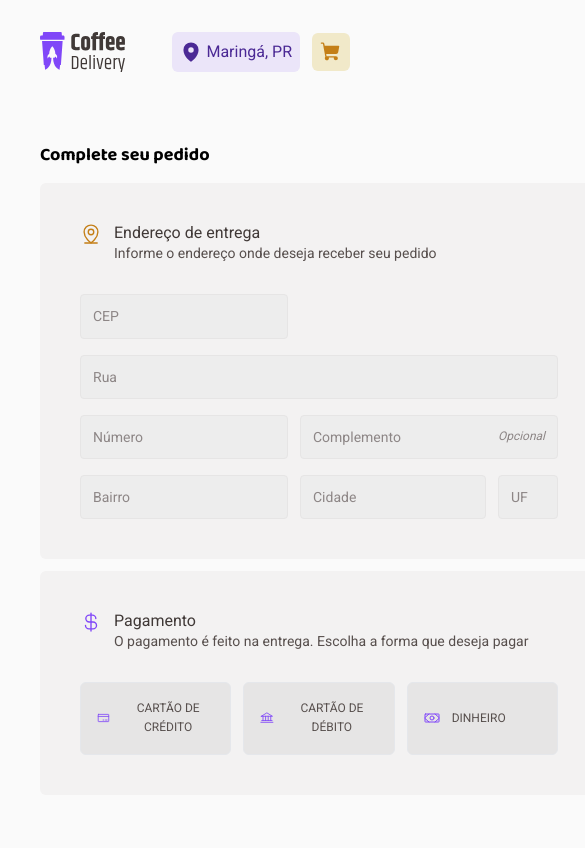
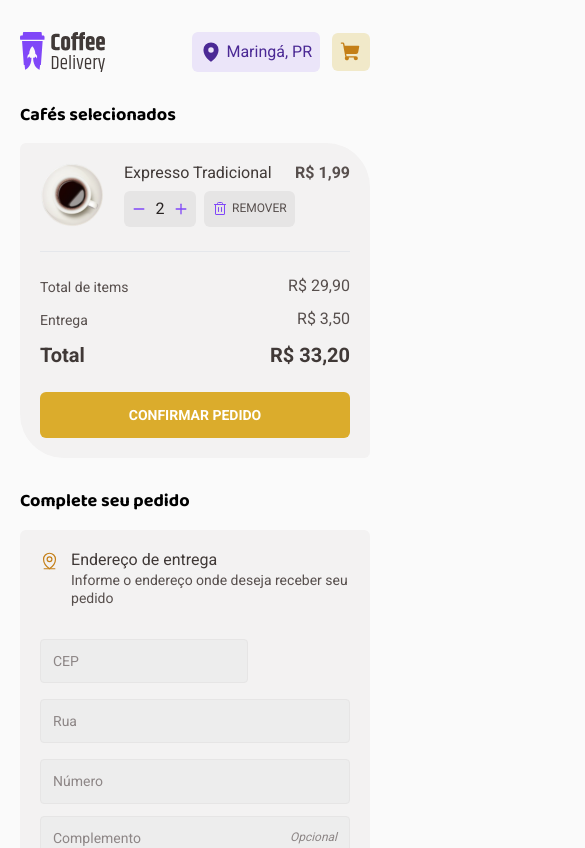
Before and after one commit to Alex-Paris/coffee-delivery, a React (Vite) app: page /checkout in a window 390 px wide. Shown: the top 848 px of the page, 585 px wide, since content can reach past the window. Built offline with nearby package versions, Linux system fonts and the light colour scheme.

Commit message:
chore: responsive for mobile and large screens

```diff
--- a/src/components/CheckoutItem.tsx
+++ b/src/components/CheckoutItem.tsx
@@ -4,7 +4,7 @@ import { CoffeeQuantity } from './CoffeeQuantity'
 
 export function CheckoutItem() {
   return (
-    <article className="flex justify-between">
+    <article className="w-full flex justify-between">
       <div className="flex gap-5">
         <img className="w-16 h-16" src="/products/coffee-2.svg" alt="" />
         <div className="h-full flex flex-col ">
@@ -28,7 +28,9 @@ export function CheckoutItem() {
           </div>
         </div>
       </div>
-      <p className="font-bold text-base-text leading-adapted">R$ 1,99</p>
+      <p className="font-bold text-base-text text-right leading-adapted">
+        R$ 1,99
+      </p>
     </article>
   )
 }
--- a/src/components/CheckoutList.tsx
+++ b/src/components/CheckoutList.tsx
@@ -2,7 +2,7 @@ import { CheckoutItem } from './CheckoutItem'
 
 export function CheckoutList() {
   return (
-    <div className="w-full bg-base-card rounded-coffeeCard p-10 mt-4">
+    <div className="w-full max-w-3xl bg-base-card rounded-coffeeCard  p-5 sm:p-7 2xl:p-10 mt-4">
       <div className="flex flex-col gap-6">
         <CheckoutItem />
         <hr />
--- a/src/layouts/DefaultLayout.tsx
+++ b/src/layouts/DefaultLayout.tsx
@@ -4,9 +4,11 @@ import { Header } from '../components/Header'
 
 export function DefaultLayout() {
   return (
-    <div className="px-10 sm:px-16 md:px-28 lg:px-32 xl:px-40">
-      <Header />
-      <Outlet />
+    <div className="flex justify-center px-5 sm:px-16 md:px-28 lg:px-32 xl:px-40">
+      <div className="flex-1 max-w-screen-xl">
+        <Header />
+        <Outlet />
+      </div>
     </div>
   )
 }
--- a/src/pages/Checkout/components/Address.tsx
+++ b/src/pages/Checkout/components/Address.tsx
@@ -9,7 +9,7 @@ export function Address() {
         Complete seu pedido
       </h3>
 
-      <div className="w-full bg-base-card rounded-md p-10 mt-4">
+      <div className="w-full max-w-3xl bg-base-card rounded-md p-5 sm:p-7 2xl:p-10 mt-4">
         <div className="flex mb-8 gap-3">
           <MapPinLine className="text-yellow-dark" size={22} />
           <div>
@@ -25,9 +25,9 @@ export function Address() {
         <form className="flex flex-col gap-4" action="">
           <Input containerStyle={['w-52']} name="cep" placeholder="CEP" />
           <Input name="street" placeholder="Rua" />
-          <div className="flex gap-3">
+          <div className="flex flex-col sm:flex-row gap-3">
             <Input
-              containerStyle={['w-52']}
+              containerStyle={['flex-1', 'sm:w-52']}
               name="number"
               placeholder="Número"
             />
@@ -38,12 +38,13 @@ export function Address() {
               optional
             />
           </div>
-          <div className="flex gap-3">
+          <div className="flex flex-col sm:flex-row gap-3">
             <Input
-              containerStyle={['w-52']}
+              containerStyle={['flex-1', 'sm:w-52']}
               name="district"
               placeholder="Bairro"
             />
+            <div className="flex flex-row flex-1 gap-3">
               <Input
                 containerStyle={['flex-1']}
                 name="city"
@@ -55,6 +56,7 @@ export function Address() {
                 placeholder="UF"
               />
             </div>
+          </div>
         </form>
       </div>
     </section>
--- a/src/pages/Checkout/components/Payment.tsx
+++ b/src/pages/Checkout/components/Payment.tsx
@@ -5,7 +5,7 @@ import { Button } from '../../../components/Button'
 export function Payment() {
   return (
     <section id="payment" className="w-full flex flex-col items-start">
-      <div className="w-full bg-base-card rounded-md p-10 mt-3">
+      <div className="w-full max-w-3xl bg-base-card rounded-md p-5 sm:p-7 2xl:p-10 mt-3">
         <div className="flex mb-8 gap-3">
           <CurrencyDollar className="text-purple" size={22} />
           <div>
@@ -16,7 +16,7 @@ export function Payment() {
           </div>
         </div>
 
-        <div className="grid grid-cols-3 gap-3">
+        <div className="grid grid-cols-1 sm:grid-cols-3 gap-3">
           <Button description="CARTÃO DE CRÉDITO">
             <CreditCard className="text-purple" size={16} />
           </Button>
--- a/src/pages/Checkout/index.tsx
+++ b/src/pages/Checkout/index.tsx
@@ -5,13 +5,13 @@ import { Payment } from './components/Payment'
 
 export function Checkout() {
   return (
-    <main className="grid grid-cols-percent60 py-10 gap-8">
-      <div className="flex flex-col">
+    <main className="grid grid-cols-1 place-items-center xl:place-items-start xl:grid-cols-percent60 py-0 sm:py-7 2xl:py-10 gap-8">
+      <div className="w-full max-w-3xl">
         <Address />
 
         <Payment />
       </div>
-      <div>
+      <div className="w-full max-w-3xl row-[1] xl:row-auto">
         <h3 className="w-full font-cursive font-bold leading-adapted text-lg">
           Cafés selecionados
         </h3>
```
Lines whose indentation alone changed are shown as unchanged.
